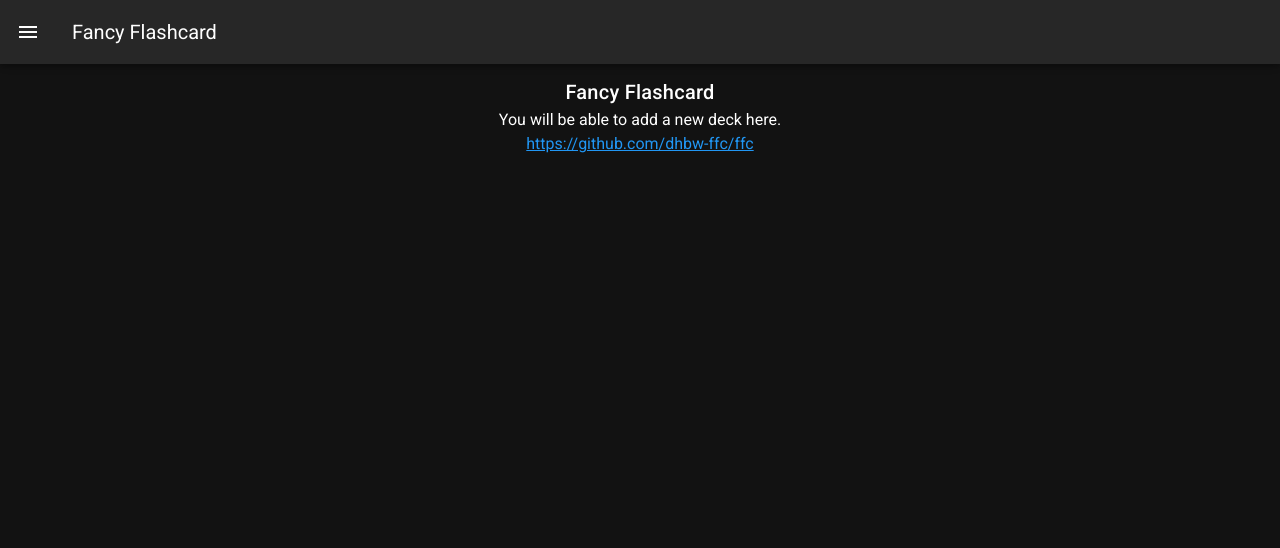
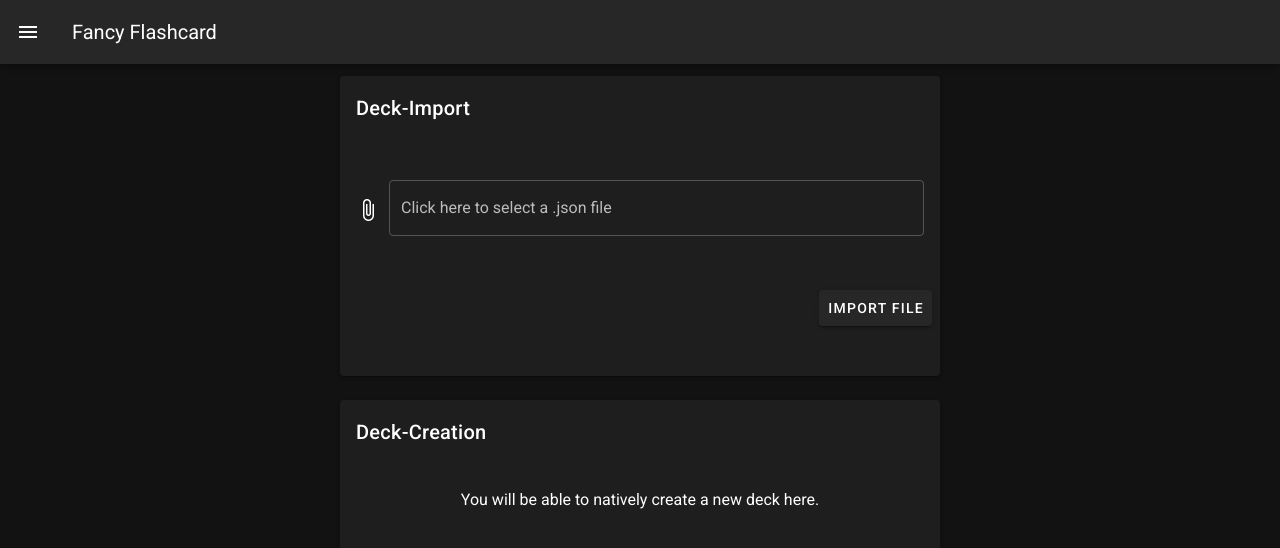
Before and after one commit to fancy-flashcard/ffc, a Vue app: page /add in a window 1280 px wide. Shown: the top 548 px of the page. Built offline with nearby package versions, Linux system fonts and the light colour scheme.

Commit message:
update addNewDeck to read file to localStorage

```diff
--- a/src/views/AddNewDeck.vue
+++ b/src/views/AddNewDeck.vue
@@ -3,13 +3,67 @@
     <v-container fluid>
       <v-row align="center" justify="center">
         <v-col cols="10">
-          <span class="title">Fancy Flashcard</span>
-          <br>
-          <span>You will be able to add a new deck here.</span>
-          <br>
-          <a href="https://github.com/dhbw-ffc/ffc">https://github.com/dhbw-ffc/ffc</a>
+          <v-card class="file-input" width="600" height="300" raised>
+            <v-card-title>Deck-Import</v-card-title>
+            <br />
+            <v-card-text>
+              <v-file-input
+                accept=".json"
+                label="Click here to select a .json file"
+                outlined
+                v-model="chosenFile"
+              ></v-file-input>
+            </v-card-text>
+            <v-card-actions>
+              <v-spacer></v-spacer>
+              <v-btn right @click="importFile">Import File</v-btn>
+            </v-card-actions>
+          </v-card>
+        </v-col>
+      </v-row>
+
+      <v-row align="center" justify="center">
+        <v-col cols="10">
+          <v-card class="file-input" width="600" height="300" raised>
+            <v-card-title>Deck-Creation</v-card-title>
+            <br />
+            <p>You will be able to natively create a new deck here.</p>
+          </v-card>
         </v-col>
       </v-row>
     </v-container>
   </div>
 </template>
+
+<script>
+export default {
+  name: "AddNewDeck",
+  data() {
+    return {
+      chosenFile: null,
+      fileContent: ""
+    };
+  },
+  computed: {},
+  components: {},
+  methods: {
+    importFile() {
+      const reader = new FileReader();
+      reader.readAsText(this.chosenFile);
+      reader.onload = () => {
+        this.fileContent = JSON.parse(reader.result);
+        if (this.fileContent.decks) {
+          localStorage.setItem("decks", JSON.stringify(this.fileContent.decks));
+        }
+      };
+    }
+  }
+};
+</script>
+
+<style scoped>
+.file-input {
+  margin: auto;
+  width: 50%;
+}
+</style>
```
